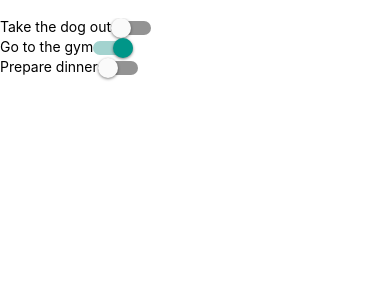
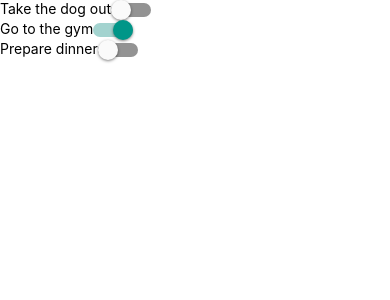
Before and after one commit to novoda/react-native-workshop, a React Native app: screen / in a window 390 px wide. Shown: the top 300 px of the page. Built offline with nearby package versions, Linux system fonts and the light colour scheme.

Commit message:
Use SafeAreaView instead of padding

```diff
--- a/App.js
+++ b/App.js
@@ -1,5 +1,5 @@
 import React from 'react';
-import { StyleSheet, View } from 'react-native';
+import { StyleSheet, SafeAreaView } from 'react-native';
 import { TodoList } from './TodoList';
 
 export default class App extends React.Component {
@@ -34,9 +34,9 @@ export default class App extends React.Component {
 
   render() {
     return (
-      <View style={styles.container}>
+      <SafeAreaView style={styles.container}>
         <TodoList todos={this.state.todos} onTodoChanged={this.onTodoChanged} />
-      </View>
+      </SafeAreaView>
     );
   }
 }
@@ -44,7 +44,6 @@ export default class App extends React.Component {
 const styles = StyleSheet.create({
   container: {
     flex: 1,
-    backgroundColor: '#fff',
-    paddingTop: 18
+    backgroundColor: '#fff'
   },
 });
```
